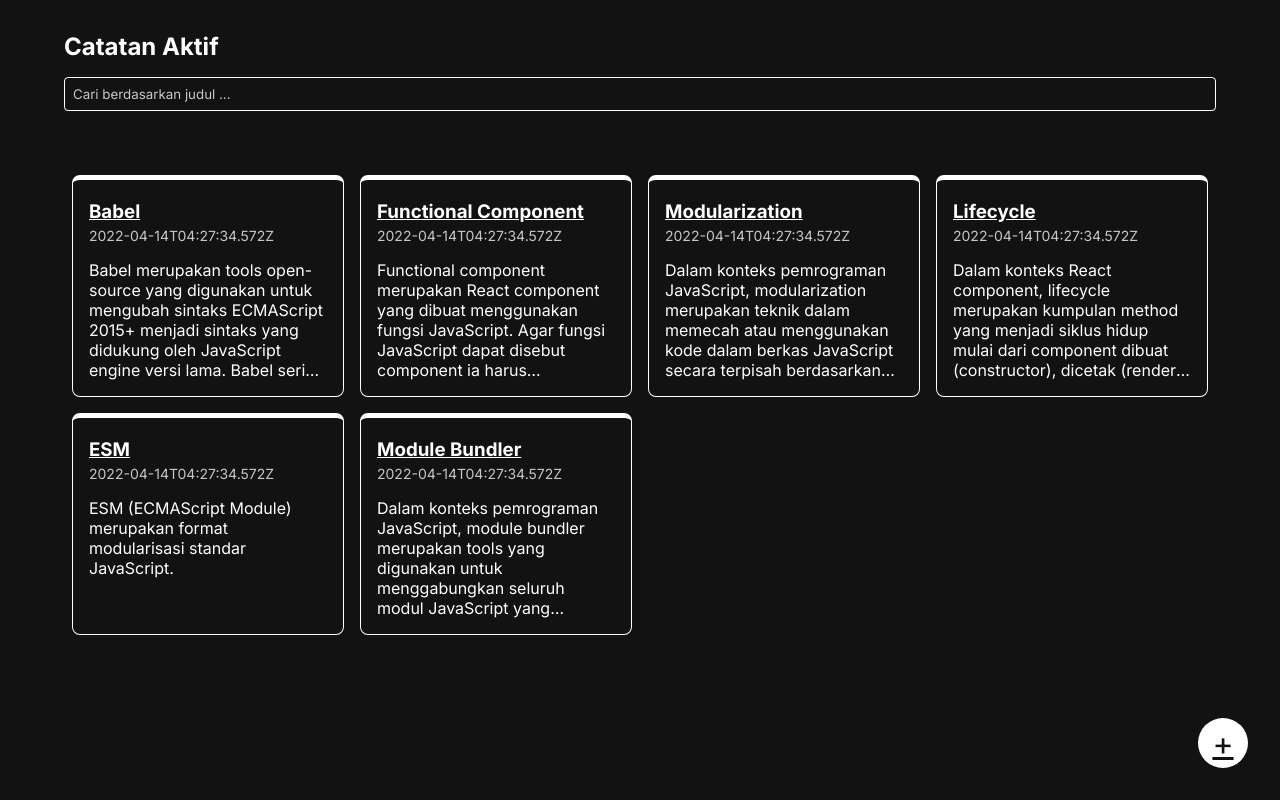
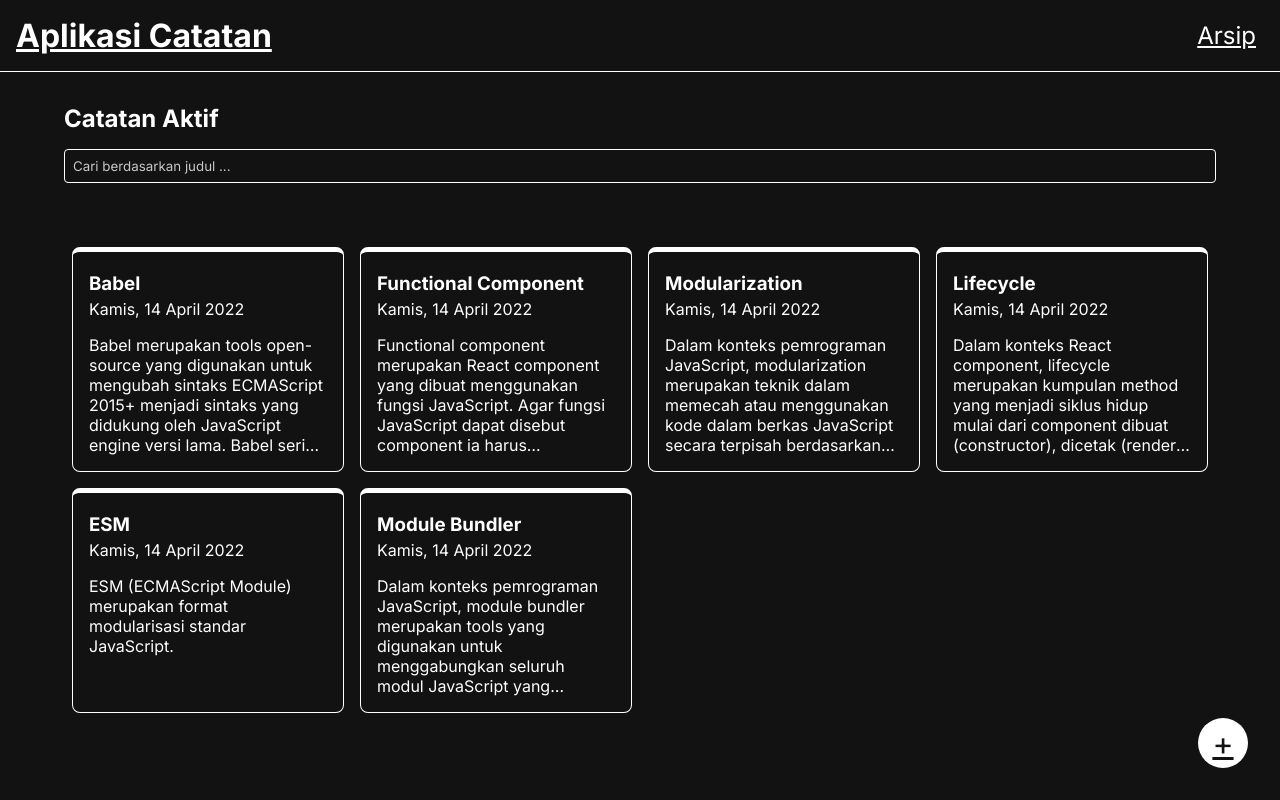
Before and after one commit to ZDHAN-Maker/Asah-, a React (Vite) app in the folder personal-notes-app-starter/: page / in a window 1280 px wide. Built offline with nearby package versions, Linux system fonts and the light colour scheme.

Commit message:
Membuat Header, Archive

```diff
--- a/personal-notes-app-starter/src/App.jsx
+++ b/personal-notes-app-starter/src/App.jsx
@@ -1,19 +1,25 @@
+// App.jsx
 import { BrowserRouter as Router, Routes, Route } from "react-router-dom";
 import HomePage from "./pages/homepages";
 import DetailPage from "./pages/detailpages";
 import AddNewPage from "./pages/addnewpages";
+import Header from "./component/header";
+import ArchivePage from "./pages/archivepages";
 
 function App() {
   return (
-    <div className="app-container">
-      <Router>
+    <Router>
+      <div className="app-container">
+        <Header />
         <Routes>
           <Route path="/" element={<HomePage />} />
           <Route path="/notes/:id" element={<DetailPage />} />
           <Route path="/add" element={<AddNewPage />} />
+          <Route path="/arsip" element={<ArchivePage />} />
         </Routes>
-      </Router>
-    </div>
+      </div>
+    </Router>
   );
 }
+
 export default App;
--- a/personal-notes-app-starter/src/component/header.jsx
+++ b/personal-notes-app-starter/src/component/header.jsx
@@ -0,0 +1,21 @@
+import React from "react";
+import { Link } from "react-router-dom";
+
+function Header() {
+  return (
+    <header>
+      <h1>
+        <Link to="/">Aplikasi Catatan</Link>
+      </h1>
+      <nav className="navigation">
+        <ul>
+          <li>
+            <Link to="/arsip">Arsip</Link>
+          </li>
+        </ul>
+      </nav>
+    </header>
+  );
+}
+
+export default Header;
--- a/personal-notes-app-starter/src/component/notesitem.jsx
+++ b/personal-notes-app-starter/src/component/notesitem.jsx
@@ -1,13 +1,11 @@
-import { Link } from "react-router-dom";
+import { showFormattedDate } from "../utils";
 
 export default function NoteItem({ id, title, body, createdAt }) {
   return (
     <div className="note-item">
-      <h3 className="note-item__title">
-        <Link to={`/notes/${id}`}>{title}</Link>
-      </h3>
-      <p className="note-item__createdAt">{createdAt}</p>
-      <p className="note-item__body">{body}</p>
+      <h3 className="note-item__title">{title}</h3>
+      <p className="note-item__date">{showFormattedDate(createdAt)}</p>
+      <div className="note-item__body">{body}</div>
     </div>
   );
 }
--- a/personal-notes-app-starter/src/component/noteslist.jsx
+++ b/personal-notes-app-starter/src/component/noteslist.jsx
@@ -1,10 +1,15 @@
 import NoteItem from "./notesitem";
 
-export default function noteslist({ notes }) {
+export default function NotesList({ notes, deleteNote, toggleArchive }) {
   return (
     <div className="notes-list">
       {notes.map((note) => (
-        <NoteItem key={note.id} {...note} />
+        <NoteItem
+          key={note.id}
+          {...note}
+          deleteNote={deleteNote}
+          toggleArchive={toggleArchive}
+        />
       ))}
     </div>
   );
--- /dev/null
+++ b/personal-notes-app-starter/src/pages/archivepages.jsx
@@ -0,0 +1,40 @@
+import React, { useState } from "react";
+import { getArchivedNotes } from "../utils/local-data";
+import NotesList from "../component/noteslist";
+import SearchBar from "../component/searchbar";
+
+function ArchivePage() {
+  const [keyword, setKeyword] = useState("");
+  const archivedNotes = getArchivedNotes();
+
+  // filter catatan berdasarkan judul
+  const filteredNotes = archivedNotes.filter((note) =>
+    note.title.toLowerCase().includes(keyword.toLowerCase())
+  );
+
+  return (
+    <main>
+      <h2>Catatan Arsip</h2>
+
+      {/* Search Bar */}
+      <SearchBar
+        keyword={keyword}
+        keywordChange={(value) => setKeyword(value)}
+        placeholder="Cari berdasarkan judul ..."
+      />
+
+      {/* List Arsip */}
+      {filteredNotes.length > 0 ? (
+        <div className="notes-list">
+          <NotesList notes={filteredNotes} />
+        </div>
+      ) : (
+        <div className="notes-list-empty">
+          <p className="notes-empty">Tidak ada catatan</p>
+        </div>
+      )}
+    </main>
+  );
+}
+
+export default ArchivePage;
--- a/personal-notes-app-starter/src/pages/detailpages.jsx
+++ b/personal-notes-app-starter/src/pages/detailpages.jsx
@@ -1,20 +1,71 @@
-import { useParams, Link } from "react-router-dom";
+import { useParams, useNavigate } from "react-router-dom";
+import { showFormattedDate } from "../utils";
 
-export default function DetailPage() {
+export default function DetailPages({ notes, deleteNote, toggleArchive }) {
   const { id } = useParams();
-  const note = notesData.find((n) => n.id === parseInt(id));
+  const navigate = useNavigate();
 
-  if (!note) return <p>Catatan tidak ditemukan</p>;
+  // cari catatan berdasarkan id
+  const note = notes.find((note) => note.id === id);
+
+  // jika catatan tidak ditemukan
+  if (!note) {
+    return (
+      <main className="detail-page">
+        <h2 className="detail-page__title">Catatan tidak ditemukan</h2>
+      </main>
+    );
+  }
+
+  // handler arsip
+  const handleToggleArchive = () => {
+    if (typeof toggleArchive === "function") {
+      toggleArchive(note.id);
+    } else {
+      console.error("toggleArchive belum didefinisikan di parent!");
+    }
+  };
+
+  // handler hapus
+  const handleDelete = () => {
+    if (typeof deleteNote === "function") {
+      deleteNote(note.id);
+      navigate("/"); // kembali ke home setelah hapus
+    } else {
+      console.error("deleteNote belum didefinisikan di parent!");
+    }
+  };
 
   return (
-    <div className="detail-page">
-      <h1 className="detail-page__title">{note.title}</h1>
-      <p className="detail-page__createdAt">{note.createdAt}</p>
-      <p className="detail-page__body">{note.body}</p>
+    <main className="detail-page">
+      <div>
+        <h2 className="detail-page__title">{note.title}</h2>
+        <p className="detail-page__createdAt">
+          {showFormattedDate(note.createdAt)}
+        </p>
+        <div className="detail-page__body">{note.body}</div>
+      </div>
 
+      {/* tombol aksi */}
       <div className="detail-page__action">
-        <Link to="/" className="action">✓</Link>
+        <button
+          className="action"
+          onClick={handleToggleArchive}
+          title={note.archived ? "Pindahkan ke Aktif" : "Arsipkan"}
+        >
+          <span className="material-symbols-outlined">
+            {note.archived ? "unarchive" : "archive"}
+          </span>
+        </button>
+
+        <button
+          className="action"
+          onClick={handleDelete}
+          title="Hapus Catatan"
+        >
+          <span className="material-symbols-outlined">delete</span>
+        </button>
       </div>
-    </div>
+    </main>
   );
 }
```
